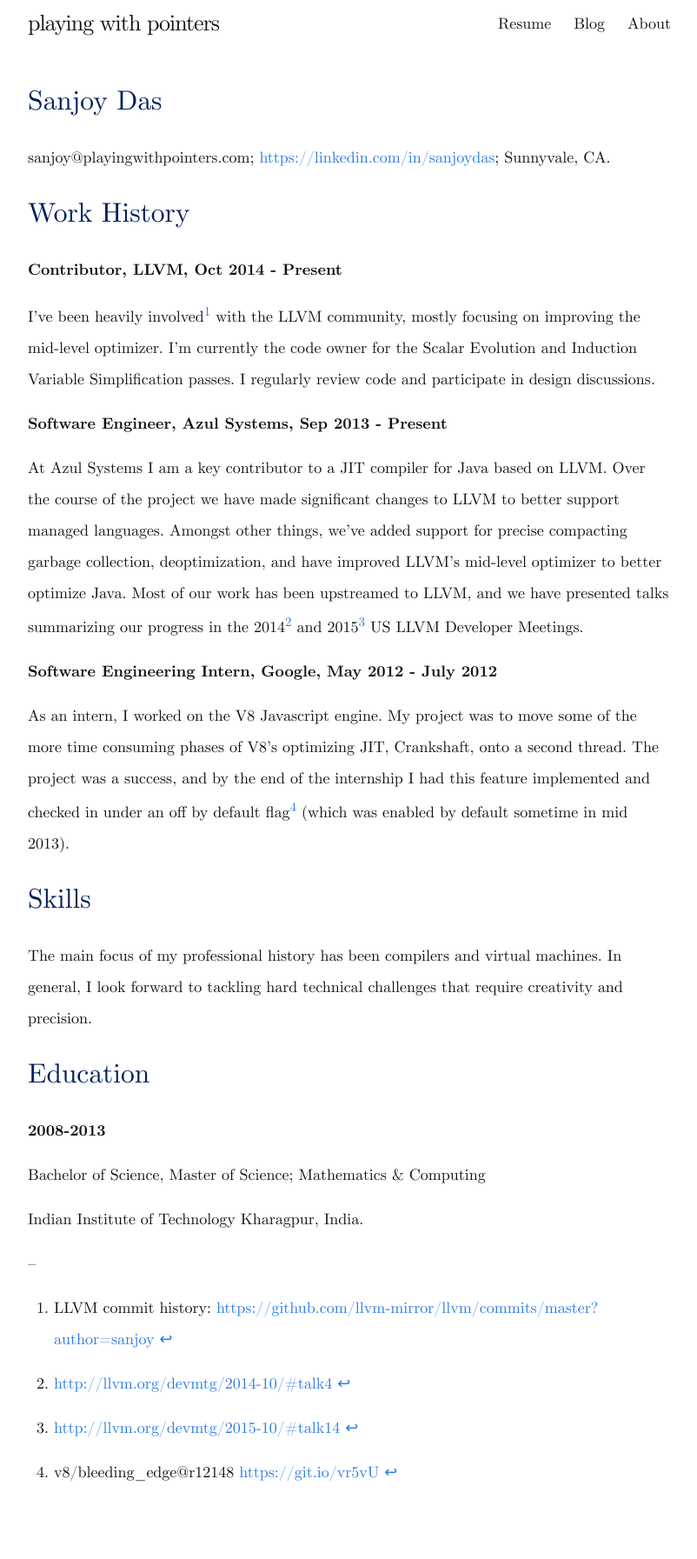
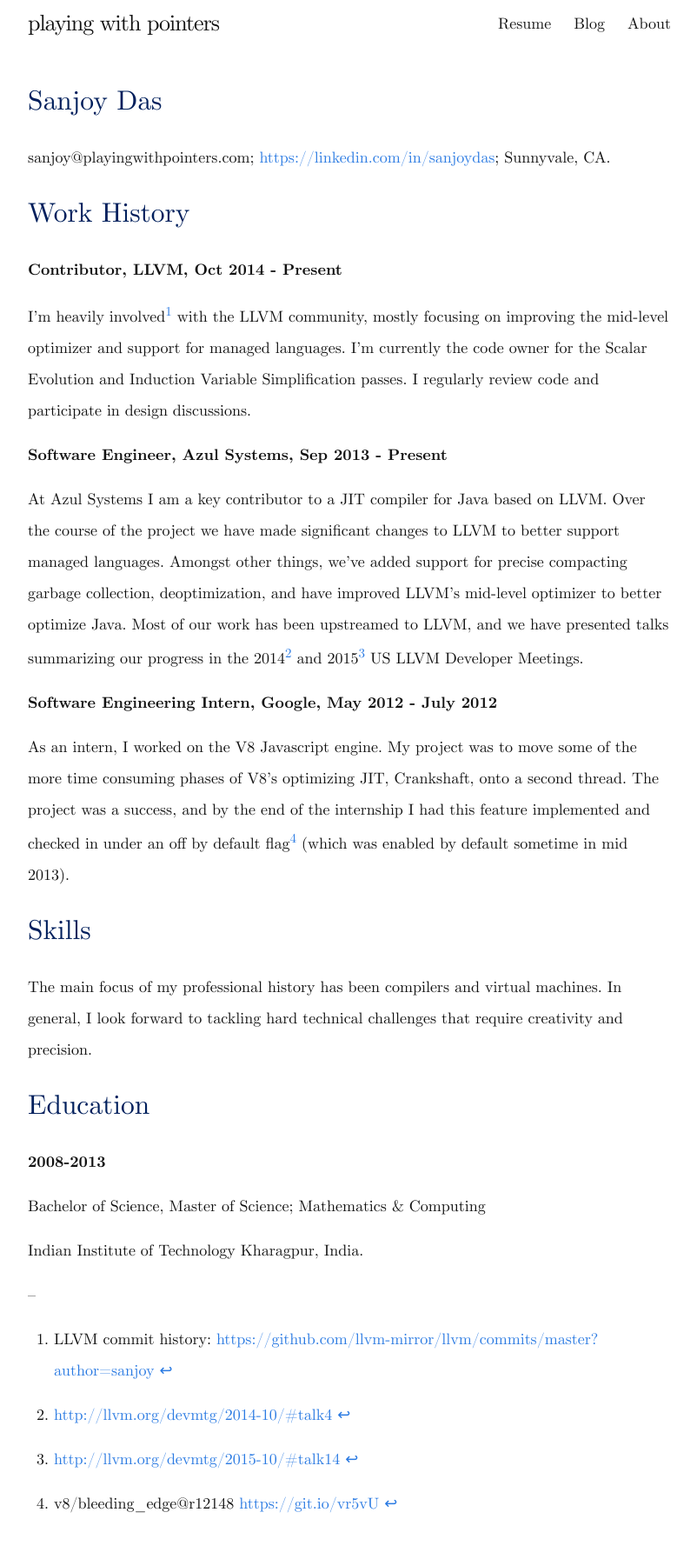
Before and after one commit to sanjoy/playingwithpointers.com, a Jekyll site: the page built from resume.md, in a window 1280 px wide. Shown: the whole page at 87% size, without its empty margins (238-1040 px from the left). Built offline with Jekyll 4.4.1, drawn with Linux system fonts in a browser that asks for light colours; before the commit the page ends 1757 px from its top, so only the background shows below that.

Commit message:
Edit resume

```diff
--- a/resume.md
+++ b/resume.md
@@ -12,11 +12,11 @@
 
 **Contributor, LLVM, Oct 2014 - Present**
 
-I've been heavily involved[^commits] with the LLVM community, mostly
-focusing on improving the mid-level optimizer.  I'm currently the code
-owner for the Scalar Evolution and Induction Variable Simplification
-passes.  I regularly review code and participate in design
-discussions.
+I'm heavily involved[^commits] with the LLVM community, mostly
+focusing on improving the mid-level optimizer and support for managed
+languages.  I'm currently the code owner for the Scalar Evolution and
+Induction Variable Simplification passes.  I regularly review code and
+participate in design discussions.
 
 [^commits]: LLVM commit history: <https://github.com/llvm-mirror/llvm/commits/master?author=sanjoy>
 
```
